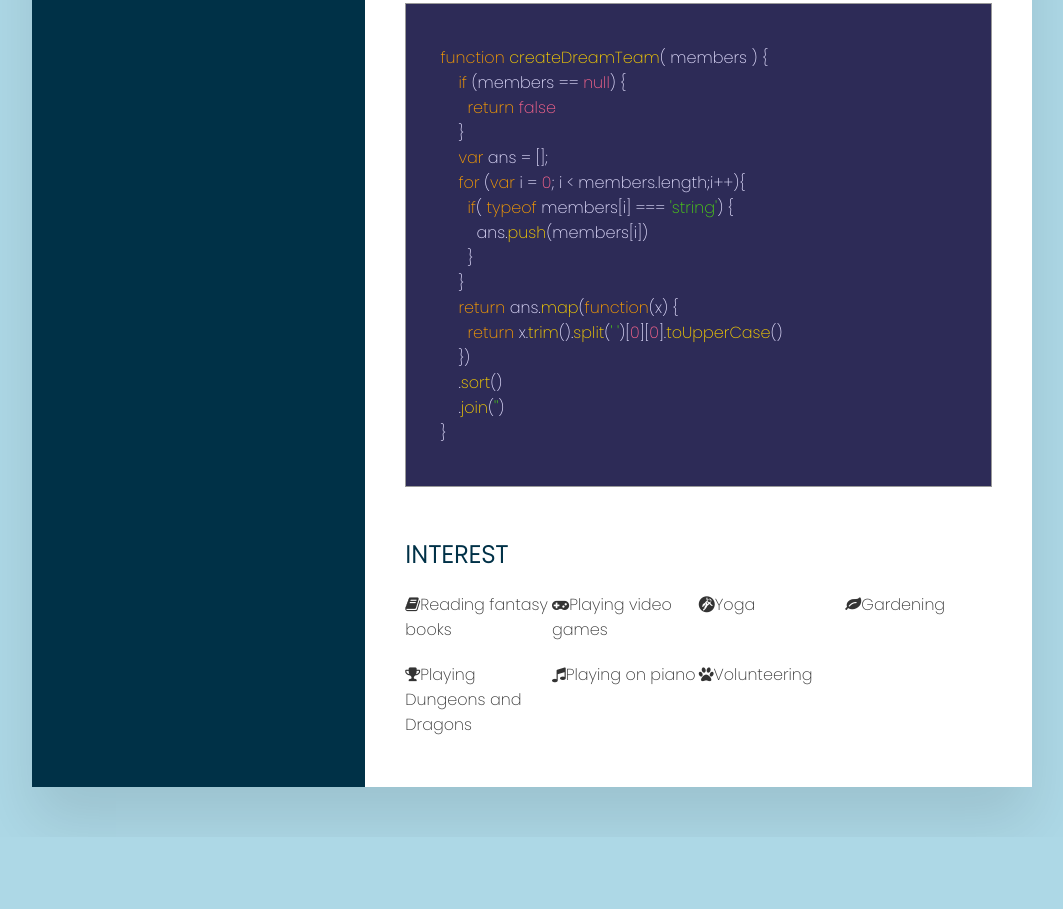
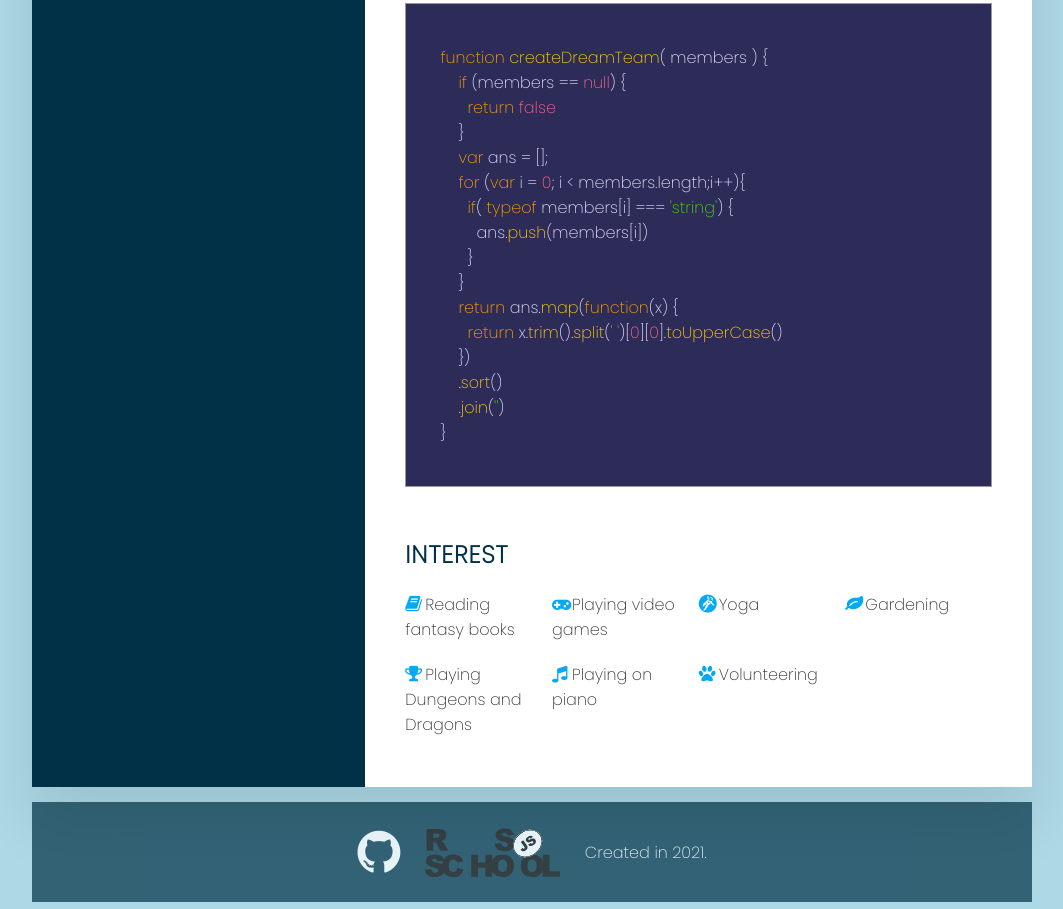
Before and after one commit to ray-bang8/rsschool-cv, a plain HTML site: page index.html in a window 1280 px wide. Shown: the part 1212-2121 px from the top of the page, without its empty margins (108-1171 px from the left). Before the commit the page ends 2049 px from the top, so only its background shows below. Drawn offline with nearby package versions, Linux system fonts and the light colour scheme.

Commit message:
feat:add logo

```diff
--- a/index.html
+++ b/index.html
@@ -11,8 +11,8 @@
     </head>
     <body>
         <!-- <main> -->
-            <div class="container">
-                <div class="left_Side">
+            <main class="container">
+                <section class="left_Side">
                     <div class="profileText">
                         <div class="imgBx">
                             <img src="pic.jpg">
@@ -78,8 +78,8 @@
                             </li>
                         </ul>
                     </div>
-                </div>
-                <div class="right_Side">
+                </section>
+                <section class="right_Side">
                     <div class="about">
                         <h2 class="title2">Profile</h2>
                         <p>Being a student of the energy university, I always dreamed of becoming a programmer.I entered this university because there was no opportunity and funds to choose IT.And now, after graduation, I entered the programming school and am actively studying my favorite profession. I use every opportunity to gain knowledge and develop in this area.My purpose is to become a professional in this field.</p>
@@ -220,9 +220,21 @@
                         </ul>
                     </div>
 
+                </section>
                 </div>
-                </div>
-            </div>
-        <!-- </main> -->
+            </main>
+            <footer>
+                <!-- <div class="footer contain"> -->
+                    <div class="link">
+                        <a href="https://github.com/ray-bang8" target="_blank"><i class="fa fa-github" aria-hidden="true"></i></a>
+                    </div>
+                    <div class="logo">
+                        <a href="https://rs.school/js/" target="_blank">
+                            <img src="logo.svg" alt="github_icon">
+                        </a>
+                    </div>
+                    <span class="created">Created in 2021.</span>
+                <!-- </div> -->
+            </footer>
     </body>
 </html>
--- a/style.css
+++ b/style.css
@@ -9,6 +9,7 @@
 body {
     background: lightblue;
     display: flex;
+    flex-direction: column;
     justify-content: center;
     align-items: center;
     min-height: 100vh;
@@ -24,7 +25,7 @@ body {
     width: 100%;
     max-width: 1000px;
     min-height: 1000px;
-    margin: 50px;
+    margin: 50px 50px 15px 50px;
     background: #fff;
     display: grid;
     grid-template-columns: 1fr 2fr;
@@ -237,5 +238,56 @@ pre code {
 }
 
 .interest ul li .fa{
-    color: #;
+    color: #03a9f4;
+    font-size: 18px;
+    width: 20px;
 }
+
+@media(max-width: 1000px){
+    .container {
+        margin: 10px;
+        grid-template-columns: repeat(1,1fr);
+    }
+    .interest ul {
+        grid-template-columns: repeat(2,1fr);
+    }
+}
+@media(max-width: 600px){
+    .about .box {
+        flex-direction: column;
+    }
+    .about .box .year_company {
+
+        margin-bottom: 5px;
+    }
+    .interest ul {
+        grid-template-columns: repeat(1,1fr);
+    }
+}
+footer{
+    height: 100px;
+    width: 1000px;
+    display: flex;
+    justify-content: center;
+    align-items: center;
+    background: #003147;
+    opacity: 0.7;
+}
+
+.link .fa{
+    font-size: 50px;
+    color: #fff;
+}
+
+.logo {
+
+    height: 100%;
+}
+.logo img {
+    height: 50%;
+    margin: 25px 25px;
+}
+.created {
+    color: #fff;
+    justify-self: flex-end;
+}
```
Also changed, not shown: logo.svg (added).
